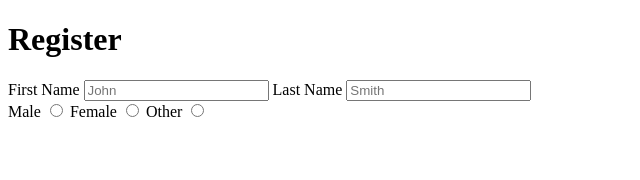
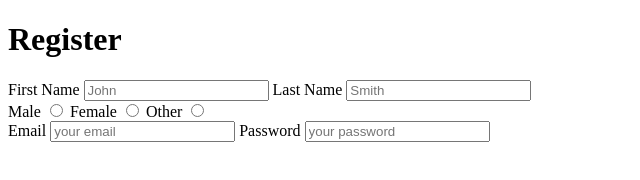
Before and after one commit to JDFD-CodeMonk/html5--Form-HTML-Assignment, a plain HTML site: page index.html in a window 1280 px wide. Shown: the whole page, without its empty margins (0-640 px from the left). Drawn offline with Linux system fonts and the light colour scheme.

Commit message:
Add form inputs for email and password

```diff
--- a/index.html
+++ b/index.html
@@ -26,6 +26,13 @@
 
       <label for="rdoOther">Other</label>
       <input type="radio" name="gender" id="rdoOther" value="other"><br>
+
+      <!-- add form inputs for email and password -->
+      <label for="txtEmail">Email</label>
+      <input type="email" name="email" id="txtEmail" placeholder="your email" required>
+
+      <label for="txtPassword">Password</label>
+      <input type="password" name="password" id="txtPassword" placeholder="your password" required><br>
   </main>
 </body>
 </html>
```
